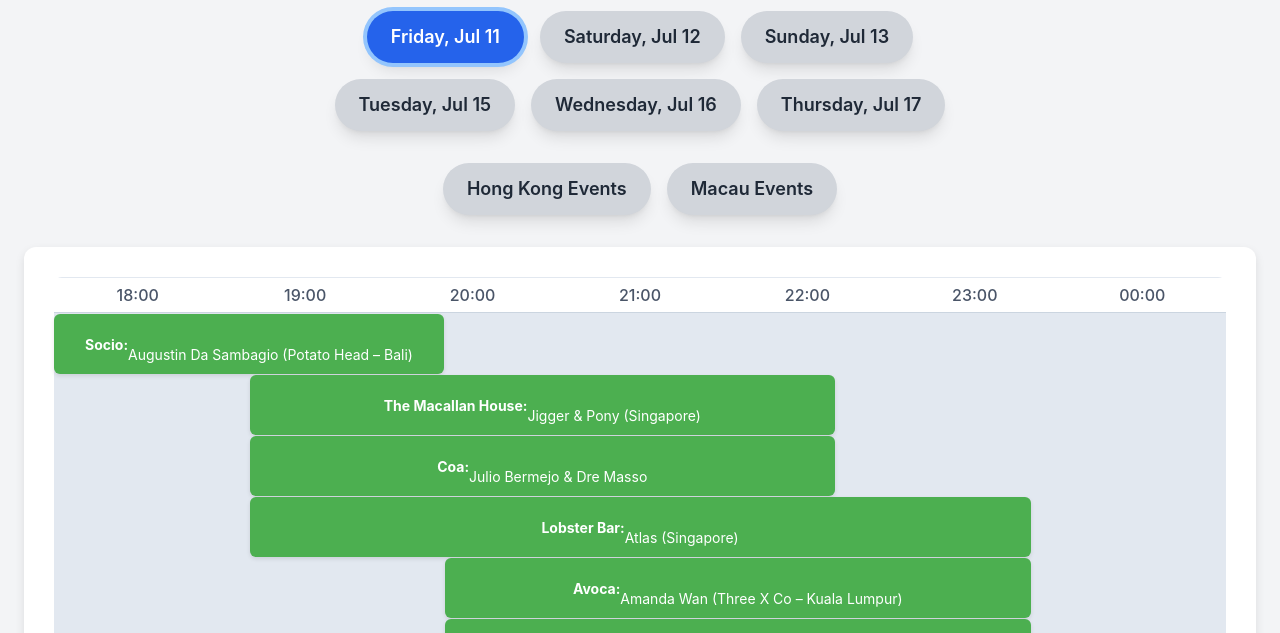
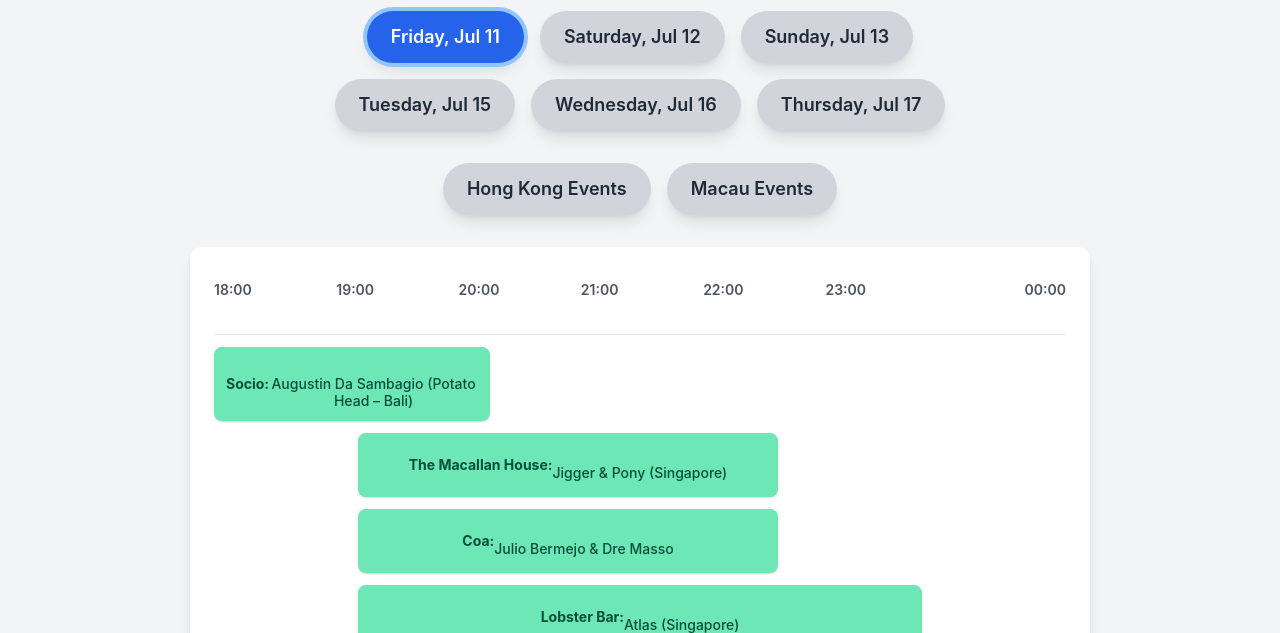
Before and after one commit to jchowbn/AB5025timetable, a plain HTML site: page index.html in a window 1280 px wide. Both pictures are taken after a click on the button "Friday, Jul 11". Shown: the part 167-800 px from the top of the page. Drawn offline with nearby package versions, Linux system fonts and the light colour scheme.

Commit message:
Update style.css

```diff
--- a/style.css
+++ b/style.css
@@ -1,95 +1,120 @@
 body {
-    font-family: 'Inter', sans-serif;
+    font-family: "Inter", sans-serif;
+    -webkit-font-smoothing: antialiased;
+    -moz-osx-font-smoothing: grayscale;
 }
 
-/* Timetable container styles */
+/* Base styles for timetable container (mobile-first) */
 .timetable-container {
+    width: 100%; /* Full width on small screens */
+    overflow-x: auto; /* Enable horizontal scrolling */
     background-color: #fff;
-    border-radius: 12px;
-    box-shadow: 0 4px 10px rgba(0, 0, 0, 0.1);
-    padding: 20px;
-    margin-bottom: 20px;
-    width: 100%; /* Allow full width */
-    overflow-x: auto; /* Enable horizontal scrolling if content is too wide */
+    border-radius: 0.75rem; /* rounded-lg */
+    box-shadow: 0 10px 15px -3px rgba(0, 0, 0, 0.1), 0 4px 6px -2px rgba(0, 0, 0, 0.05); /* shadow-xl */
+    padding: 1rem; /* p-4 */
+    margin-bottom: 2rem; /* mb-8 */
+    max-width: 100%; /* Ensure it doesn't overflow its parent on smaller screens */
+    box-sizing: border-box; /* Include padding in width calculation */
 }
 
-/* New wrapper for the grid to ensure min-width and proper grid layout */
+/* Grid wrapper for the actual timetable grid */
 .grid-wrapper {
     display: grid;
-    /* Use a min-width to ensure the timeline doesn't become too squished on small screens */
-    min-width: 900px; /* Ensures horizontal scroll appears if screen is smaller than this */
-    grid-template-rows: auto repeat(var(--num-events), minmax(60px, auto)); /* Adjust row height for events */
-    grid-template-columns: repeat(var(--num-hours), 1fr); /* Flexible columns */
-    gap: 1px; /* Gap between grid items */
-    background-color: #e2e8f0; /* Light gray for grid lines */
-    border-radius: 8px;
-    padding-top: 1px; /* Ensures top border effect */
+    /* This min-width ensures the hourly columns don't collapse on mobile, forcing overflow-x on parent */
+    min-width: 900px; /* Base width for the timeline, can be adjusted */
+    grid-template-columns: repeat(var(--num-hours), 1fr); /* Columns based on total hours */
+    grid-auto-rows: minmax(3rem, auto); /* Row height for events and labels */
+    gap: 0.5rem; /* Gap between grid items */
+    position: relative; /* For sticky time labels */
 }
 
-/* Time labels (header row) */
+/* Time labels at the top of the grid */
 .time-labels {
-    grid-column: 1 / -1; /* Spans across all time columns */
+    grid-column: 1 / -1; /* Span across all columns */
     display: flex;
     justify-content: space-between;
-    align-items: flex-end; /* Align labels to the bottom of their row */
-    padding-bottom: 5px;
-    position: sticky; /* Keep time labels visible when scrolling horizontally */
-    top: 0;
-    z-index: 10; /* Ensure labels are above event blocks */
-    background-color: #fff; /* Match container background */
-    border-bottom: 1px solid #cbd5e0; /* Separator line */
-    font-size: 0.85rem; /* Slightly smaller for mobile readability */
+    padding-bottom: 0.5rem; /* pb-2 */
+    font-weight: 600; /* font-semibold */
+    color: #4b5563; /* text-gray-700 */
+    position: sticky; /* Make time labels sticky */
+    top: 0; /* Stick to the top of its scrolling container */
+    background-color: #fff; /* Ensure it covers content when sticky */
+    z-index: 10; /* Ensure it's above event blocks when scrolling */
+    border-bottom: 1px solid #e5e7eb; /* subtle separator */
+    padding-top: 0.5rem; /* Add padding for better look when sticky */
 }
 
 .time-label {
-    flex: 1; /* Distribute space evenly */
-    text-align: center;
-    color: #4a5568;
-    font-weight: 500;
-    padding-top: 5px; /* Adjust padding for sticky header */
+    flex: 1; /* Distribute space equally */
+    text-align: left;
+    font-size: 0.75rem; /* text-xs */
+    white-space: nowrap; /* Prevent wrapping for time labels */
+    padding-right: 0.25rem; /* Small padding for spacing */
+}
+
+.time-label:last-child {
+    text-align: right;
+    padding-right: 0;
 }
 
 /* Event blocks */
 .event-block {
-    background-color: #63b3ed; /* Default blue for Hong Kong */
-    color: white;
-    border-radius: 6px;
-    padding: 6px 8px; /* Slightly smaller padding for mobile */
-    font-size: 0.75rem; /* Smaller font size for mobile */
-    overflow: hidden;
-    white-space: normal; /* Allow text wrapping */
-    text-overflow: ellipsis; /* Still use ellipsis for overflow on very short blocks */
-    word-wrap: break-word; /* Ensure words break if too long */
+    background-color: #d1d5db; /* bg-gray-300 default */
+    color: #1f2937; /* text-gray-900 default */
+    border-radius: 0.5rem; /* rounded-md */
+    padding: 0.5rem; /* p-2 */
+    font-size: 0.75rem; /* text-xs */
+    font-weight: 500; /* font-medium */
     display: flex;
     align-items: center;
     justify-content: center;
     text-align: center;
-    cursor: pointer;
-    box-shadow: 0 2px 4px rgba(0, 0, 0, 0.1);
+    overflow: hidden; /* Hide overflow content */
     position: relative; /* For tooltip positioning */
-    z-index: 5; /* Ensure blocks are above grid lines */
+    cursor: help; /* Indicate it's interactive */
+    word-wrap: break-word; /* Allow text to wrap within the block */
+    white-space: normal; /* Override nowrap */
+    line-height: 1.2; /* Adjust line height for readability */
+    box-shadow: 0 1px 3px 0 rgba(0, 0, 0, 0.1), 0 1px 2px 0 rgba(0, 0, 0, 0.06); /* shadow-sm */
+    transition: transform 0.1s ease-in-out;
+}
+
+.event-block:hover {
+    transform: translateY(-2px); /* Slight lift on hover */
+}
+
+
+.event-block.hong-kong {
+    background-color: #6ee7b7; /* bg-emerald-300 */
+    color: #064e3b; /* text-emerald-900 */
+}
+
+.event-block.macau {
+    background-color: #fdba74; /* bg-orange-300 */
+    color: #7c2d12; /* text-orange-900 */
 }
 
 /* Tooltip styles */
-.event-block .tooltip {
+.tooltip {
     visibility: hidden;
     opacity: 0;
     background-color: rgba(0, 0, 0, 0.85);
     color: #fff;
-    text-align: center;
-    border-radius: 6px;
-    padding: 8px; /* Adjust padding */
+    text-align: left;
+    border-radius: 0.375rem; /* rounded-md */
+    padding: 0.75rem 1rem; /* p-3 */
     position: absolute;
-    z-index: 20; /* Above event blocks */
-    bottom: 100%; /* Position above the event block */
+    z-index: 50; /* Higher than event blocks */
+    bottom: 110%; /* Position above the event block */
     left: 50%;
     transform: translateX(-50%);
-    transition: opacity 0.3s;
-    pointer-events: none; /* Allows clicks to pass through */
-    width: auto; /* Allow width to expand based on content */
-    max-width: 250px; /* Limit tooltip width */
-    white-space: normal; /* Ensure text wraps in tooltip */
-    box-shadow: 0 4px 8px rgba(0, 0, 0, 0.2);
+    white-space: normal; /* Allow text to wrap */
+    word-wrap: break-word;
+    font-size: 0.875rem; /* text-sm */
+    box-shadow: 0 4px 6px -1px rgba(0, 0, 0, 0.1), 0 2px 4px -1px rgba(0, 0, 0, 0.06);
+    transition: opacity 0.3s ease-in-out, visibility 0.3s ease-in-out;
+    min-width: 180px; /* Ensure tooltip is wide enough */
+    max-width: 300px; /* Prevent it from being too wide */
 }
 
 .event-block:hover .tooltip {
@@ -97,37 +122,41 @@ body {
     opacity: 1;
 }
 
-/* Specific colors for locations */
-.event-block.hong-kong {
-    background-color: #4CAF50; /* Green for Hong Kong */
+/* Tooltip arrow */
+.tooltip::after {
+    content: "";
+    position: absolute;
+    top: 100%;
+    left: 50%;
+    margin-left: -5px;
+    border-width: 5px;
+    border-style: solid;
+    border-color: rgba(0, 0, 0, 0.85) transparent transparent transparent;
 }
 
-.event-block.macau {
-    background-color: #FF9800; /* Orange for Macau */
-}
 
-/* Media Queries for larger screens (desktop enhancements) */
+/* Media query for larger screens (PC/Desktop look) */
 @media (min-width: 768px) {
     .timetable-container {
-        padding: 30px; /* More padding on larger screens */
+        width: 900px; /* Fixed width for desktop */
+        overflow-x: hidden; /* Disable horizontal scrolling on desktop */
+        padding: 1.5rem; /* p-6 */
     }
 
     .grid-wrapper {
-        min-width: unset; /* Remove min-width on desktop to allow it to fill 100% of container */
-        width: 100%; /* Ensure it fills container on desktop */
+        min-width: auto; /* No minimum width needed on desktop, let grid handle it */
+        /* Ensure the grid auto-fills all available space based on --num-hours */
+        grid-template-columns: repeat(var(--num-hours), 1fr);
+        grid-auto-rows: minmax(4rem, auto); /* Slightly taller rows for desktop */
+        gap: 0.75rem; /* Larger gap */
     }
 
-    .time-labels {
-        font-size: 1rem; /* Larger font for desktop */
+    .time-label {
+        font-size: 0.875rem; /* text-sm */
     }
 
     .event-block {
-        padding: 8px 10px; /* Larger padding on desktop */
-        font-size: 0.875rem; /* Larger font for desktop */
-    }
-
-    .event-block .tooltip {
-        font-size: 0.875rem; /* Larger font for tooltip on desktop */
-        max-width: 300px;
+        padding: 0.75rem; /* p-3 */
+        font-size: 0.875rem; /* text-sm */
     }
 }
```
